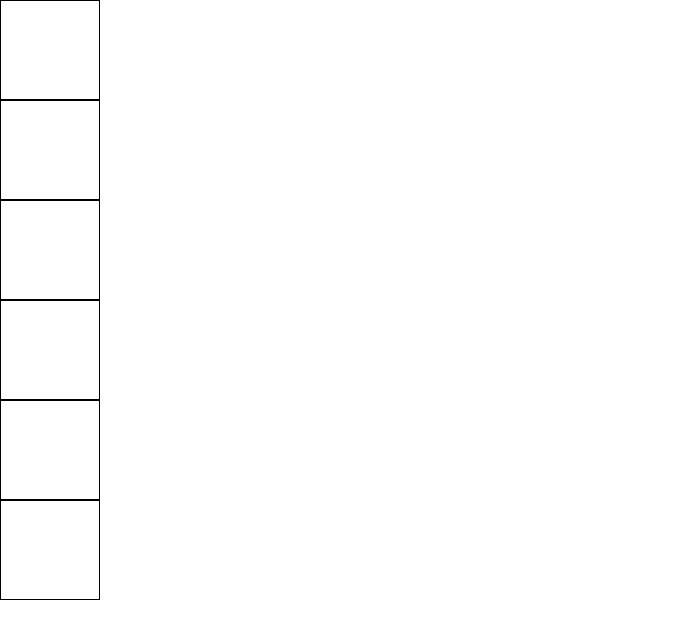
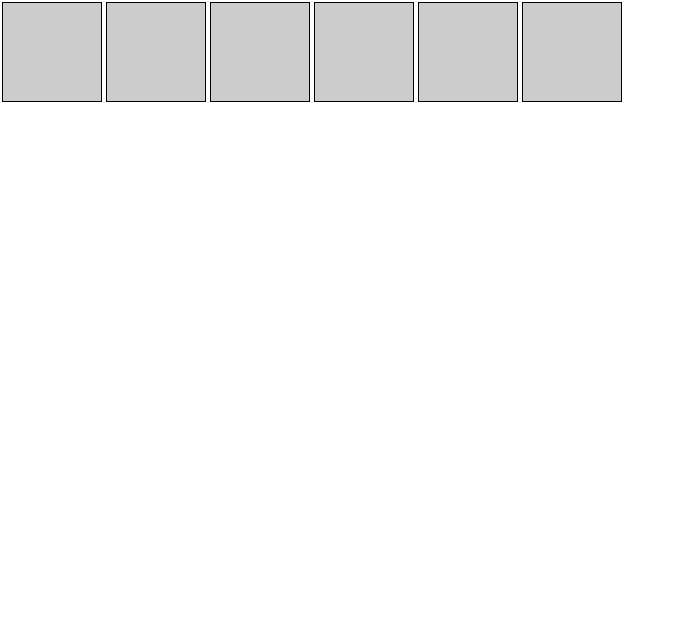
Before and after one commit to Quas1Dev/react--boxes, a React (Create React App) app: page / in a window 1280 px wide. Shown: the top 638 px of the page, without its empty margins (0-685 px from the left). Built offline with nearby package versions, Linux system fonts and the light colour scheme.

Commit message:
Set style according to darkMode toggle value.

```diff
--- a/src/App.js
+++ b/src/App.js
@@ -3,9 +3,9 @@ import boxes from "./boxes.js"
 import './style.css'
 
 export default class App extends React.Component{
-  constructor(){
+  constructor(props){
     // Calls Component's constructor
-    super()
+    super(props)
     // Set state.
     this.state = {
       boxArray: boxes
@@ -20,8 +20,12 @@ export default class App extends React.Component{
 
   // Gets called everytime the component is to be rendered
   render(){
+    let style = {
+      backgroundColor: this.props.darkMode ? "#222222" : "#cccccc"
+    }
+
     let squares = this.state.boxArray.map(box => {
-      return <div className="box" key={box.id}></div>
+      return <div style={style} className="box" key={box.id}></div>
     })
 
     /**
--- a/src/index.js
+++ b/src/index.js
@@ -5,5 +5,5 @@ import App from "./app"
 let root = ReactDOM.createRoot(document.getElementById("root"))
 
 root.render(
-  <App />
+  <App darkMode={false}/>
 )
--- a/src/style.css
+++ b/src/style.css
@@ -8,4 +8,6 @@
   width: 100px;
   height: 100px;
   border: 1px solid #000;
+  margin: 2px;
+  display: inline-block;
 }
```
